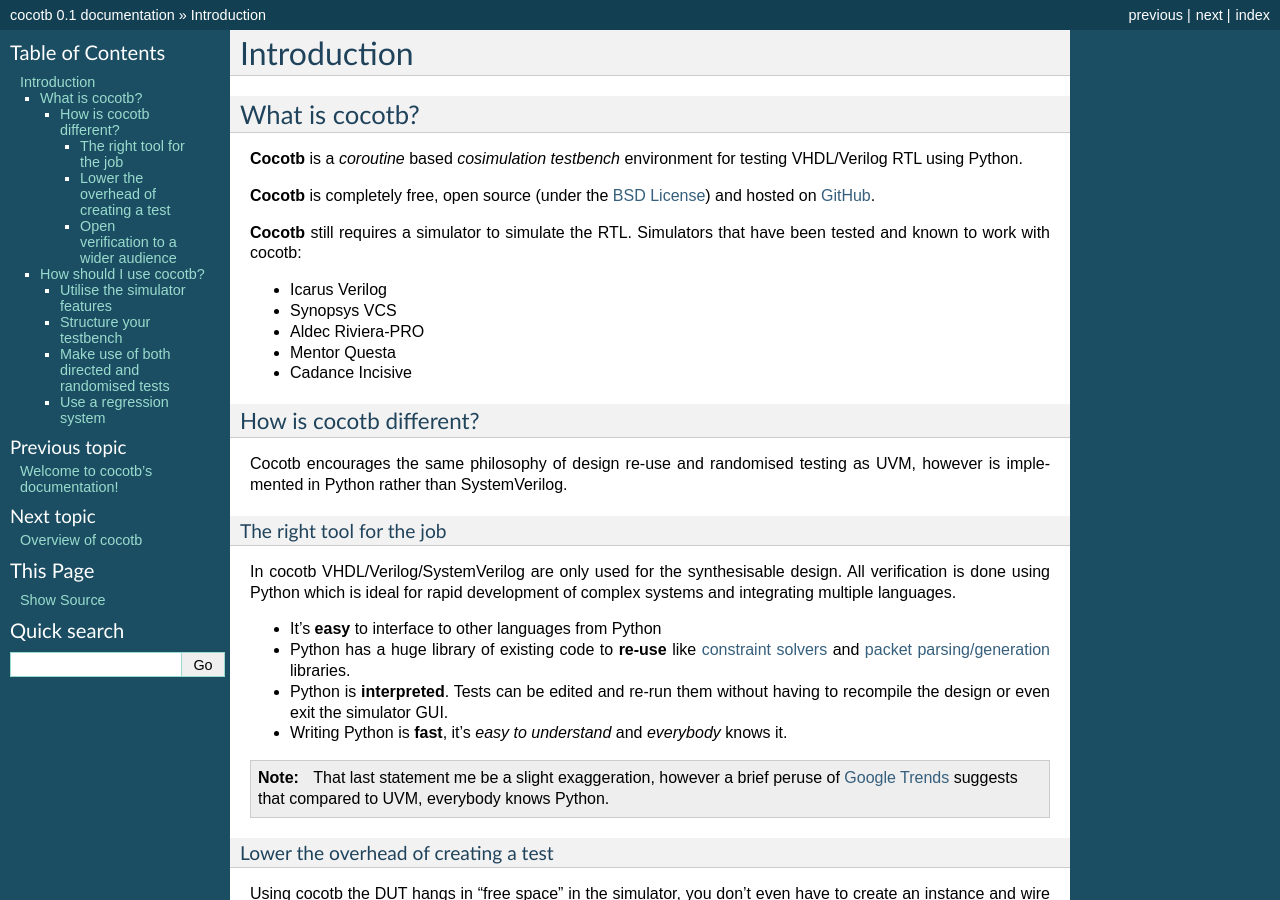
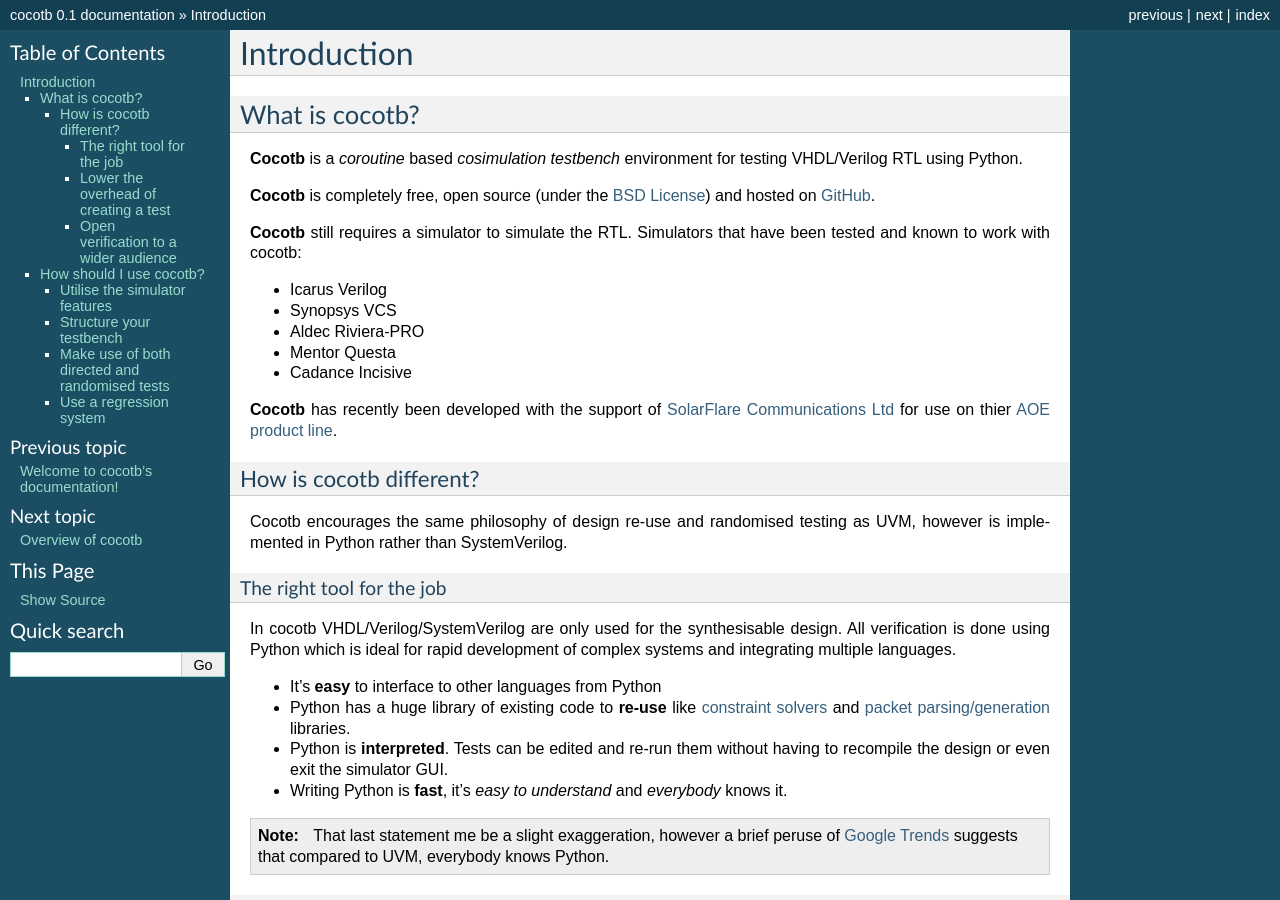
Before and after one commit to bushbecky/cocotb-bus, a Sphinx documentation site: the page built from documentation/source/introduction.rst, in a window 1280 px wide and 900 px high. Built offline with Sphinx 7.4.7, drawn with Linux system fonts in a browser that asks for light colours; formulas are drawn with MathJax 3.

Commit message:
Update introduction.rst

```diff
--- a/documentation/source/introduction.rst
+++ b/documentation/source/introduction.rst
@@ -16,6 +16,8 @@
 * Aldec Riviera-PRO
 * Mentor Questa
 * Cadance Incisive
+
+**Cocotb** has recently been developed with the support of `SolarFlare Communications Ltd <http://www.solarflare.com/>`_ for use on thier `AOE product line <http://www.solarflare.com/ApplicationOnloadEngine>`_.
 
 
 How is cocotb different?
```
